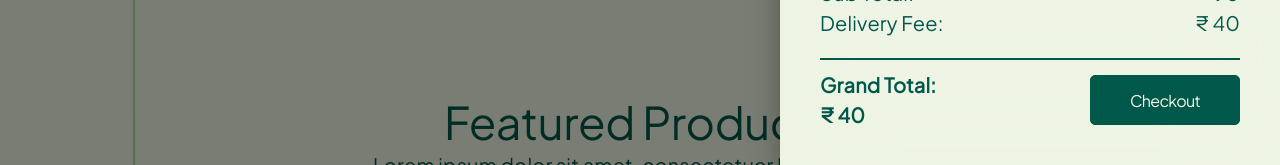
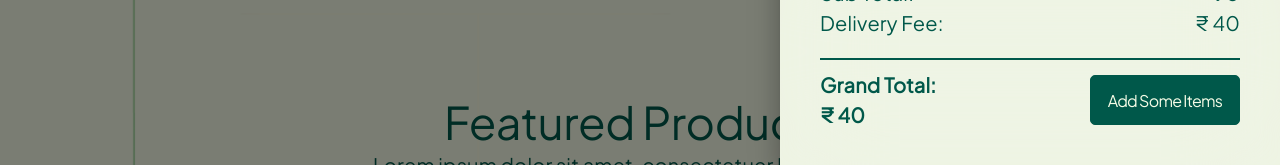
Before and after one commit to subru-37/sample-repo, a React (Vite) app in the folder client/: page / in a window 1280 px wide. Both pictures are taken after a click on the button 1170 px from the left and 37 px from the top of the page. Shown: the part 635-800 px from the top of the page. Built offline with nearby package versions, Linux system fonts and the light colour scheme.

Commit message:
prevented checkout with empty cart

```diff
--- a/client/src/Components/CartModal.tsx
+++ b/client/src/Components/CartModal.tsx
@@ -244,6 +244,7 @@ const CartModal = ({ cartopen, setCartOpen }: props) => {
                     ₹ {totalPrice + delivery}
                   </Typography>
                 </Box>
+                {totalPrice !== 0 ? (
                   <Button
                     sx={{
                       backgroundColor: 'green.darker',
@@ -273,6 +274,38 @@ const CartModal = ({ cartopen, setCartOpen }: props) => {
                       Checkout
                     </Typography>
                   </Button>
+                ) : (
+                  <Button
+                    sx={{
+                      backgroundColor: 'green.darker',
+                      borderRadius: '5px',
+                      border: '1px solid #00584A',
+                      backdropFilter: 'blur(3px)',
+                      '&:hover': {
+                        backgroundColor: 'green.darker',
+                      },
+                      height: '50px',
+                      width: '150px',
+                      display: 'flex',
+                      alignItems: 'center',
+                      justifyContent: 'center',
+                    }}
+                    onClick={()=> setCartOpen(false)}
+                  >
+                    <Typography
+                      sx={{
+                        textTransform: 'capitalize',
+                        color: '#F5FCE7',
+                        fontSize: '16px',
+                        fontWeight: '400',
+                        letterSpacing: '-0.72px',
+                        lineHeight: '19px',
+                      }}
+                    >
+                      Add Some items
+                    </Typography>
+                  </Button>
+                )}
               </Box>
             </Box>
           </Box>
```
Lines whose indentation alone changed are shown as unchanged.
